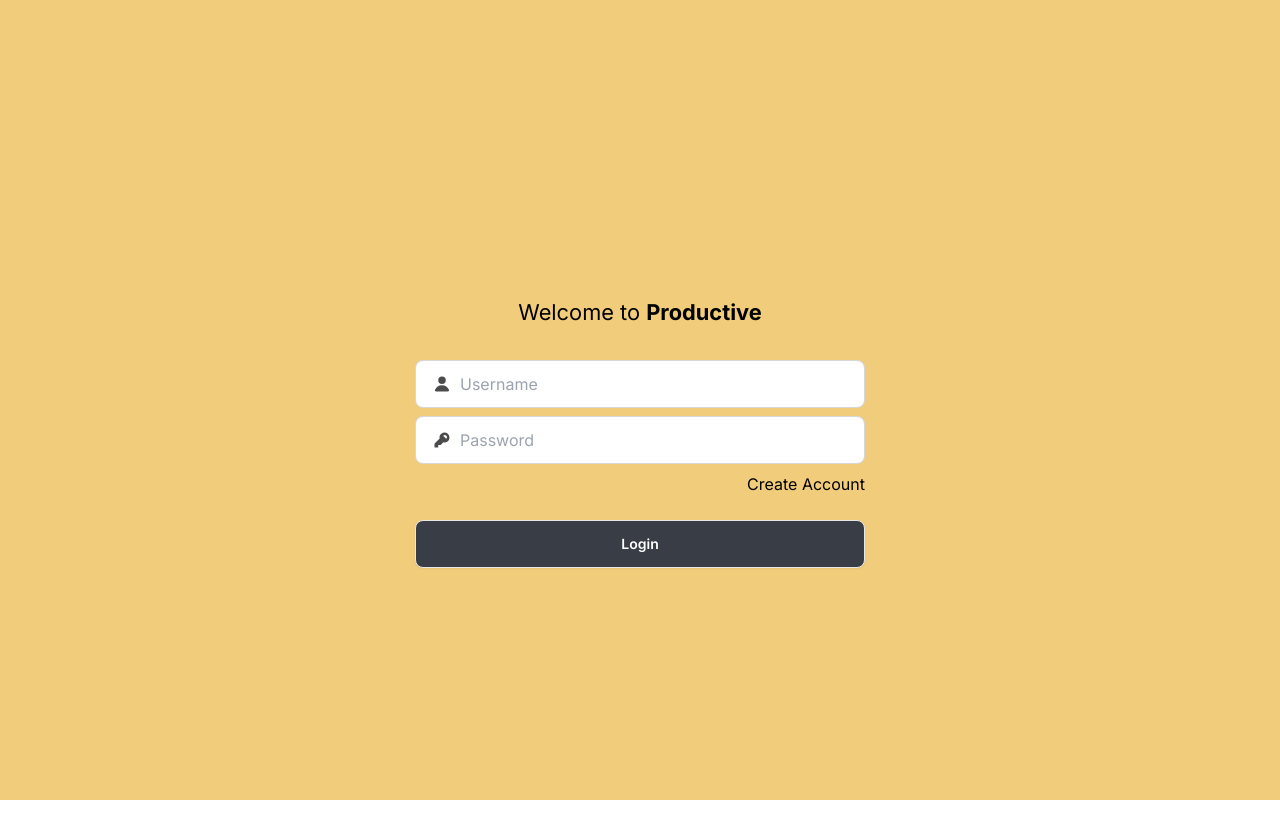
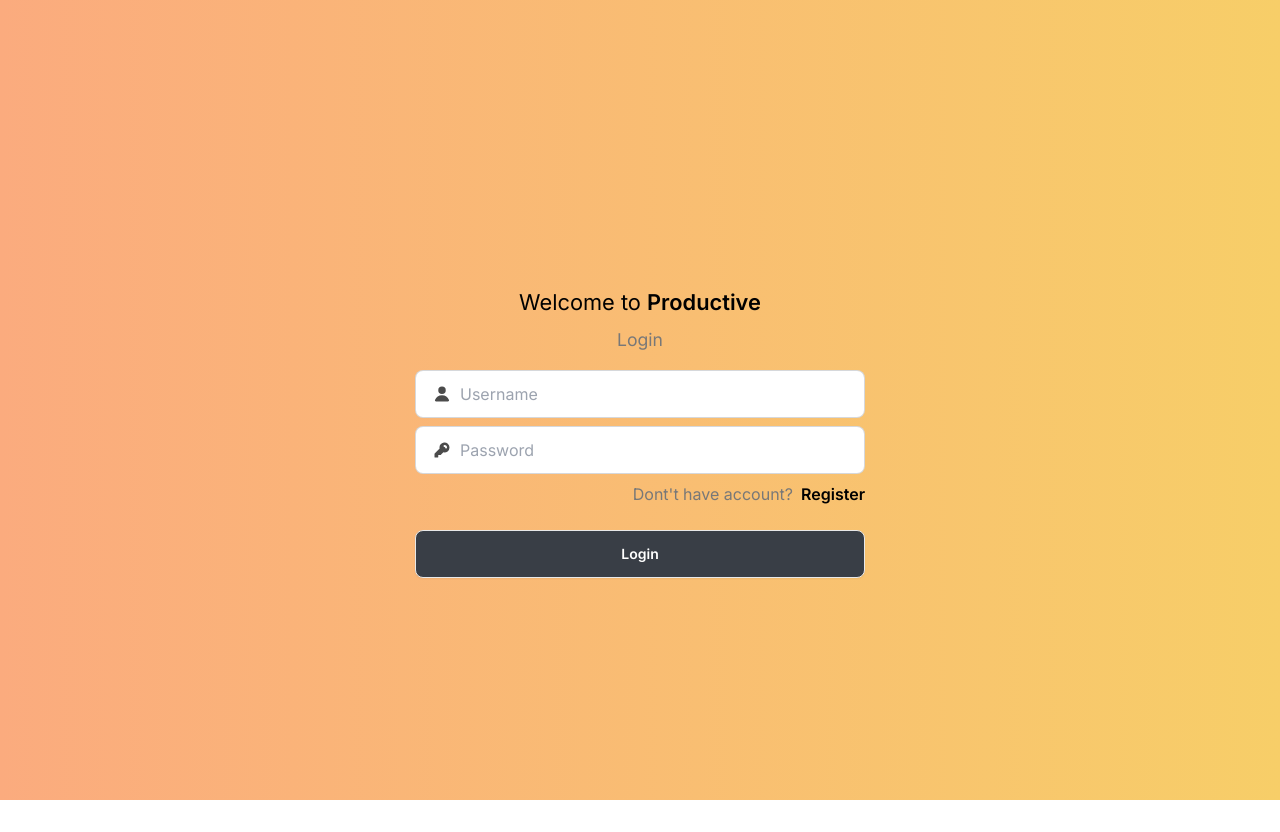
Before and after one commit to KwiecienKamil/Productive, a Next.js app: page / in a window 1280 px wide. Built offline with nearby package versions, Linux system fonts and the light colour scheme.

Commit message:
Forms / Login route

```diff
--- /dev/null
+++ b/src/app/api/login/route.ts
@@ -0,0 +1,10 @@
+import { NextResponse } from "next/server";
+
+export async function POST(req: Request) {
+  const { username, password } = await req.json();
+  if (username) {
+    NextResponse.json({ username, password });
+  } else {
+    NextResponse.json({ message: "No user found" });
+  }
+}
--- /dev/null
+++ b/src/app/components/LoginForm.tsx
@@ -0,0 +1,105 @@
+"use client";
+import axios from "axios";
+import Link from "next/link";
+import { useRouter } from "next/navigation";
+import React, { FC, FormEvent, useState } from "react";
+
+const LoginForm: FC = () => {
+  const [username, setUsername] = useState("");
+  const [password, setPassword] = useState("");
+  const router = useRouter();
+
+  // const handleSubmit = async (e: FormEvent) => {
+  //   e.preventDefault();
+  //   axios.post("http://localhost:3000/api", {
+  //     username,
+  //     password,
+  //   });
+  //   setUsername("");
+  //   setPassword("");
+  //   router.push("/");
+  // };
+
+  const handleLogin = async (e: FormEvent) => {
+    e.preventDefault();
+    axios.post("http://localhost:3000/api/login", {
+      username,
+      password,
+    });
+    setUsername("");
+    setPassword("");
+  };
+  return (
+    <form
+      className="flex flex-col gap-2 w-[450px] pt-2 rounded-xl"
+      method="post"
+    >
+      <label
+        htmlFor="username"
+        className="input input-bordered flex items-center gap-2"
+      >
+        <svg
+          xmlns="http://www.w3.org/2000/svg"
+          viewBox="0 0 16 16"
+          fill="currentColor"
+          className="w-5 h-5 opacity-70"
+        >
+          <path d="M8 8a3 3 0 1 0 0-6 3 3 0 0 0 0 6ZM12.735 14c.618 0 1.093-.561.872-1.139a6.002 6.002 0 0 0-11.215 0c-.22.578.254 1.139.872 1.139h9.47Z" />
+        </svg>
+        <input
+          type="text"
+          className="grow"
+          placeholder="Username"
+          onChange={(e) => setUsername(e.target.value)}
+          value={username}
+          name="username"
+          id="username"
+        />
+      </label>
+      <label
+        htmlFor="password"
+        className="input input-bordered flex items-center gap-2"
+      >
+        <svg
+          xmlns="http://www.w3.org/2000/svg"
+          viewBox="0 0 16 16"
+          fill="currentColor"
+          className="w-5 h-5 opacity-70"
+        >
+          <path
+            fillRule="evenodd"
+            d="M14 6a4 4 0 0 1-4.899 3.899l-1.955 1.955a.5.5 0 0 1-.353.146H5v1.5a.5.5 0 0 1-.5.5h-2a.5.5 0 0 1-.5-.5v-2.293a.5.5 0 0 1 .146-.353l3.955-3.955A4 4 0 1 1 14 6Zm-4-2a.75.75 0 0 0 0 1.5.5.5 0 0 1 .5.5.75.75 0 0 0 1.5 0 2 2 0 0 0-2-2Z"
+            clipRule="evenodd"
+          />
+        </svg>
+        <input
+          type="password"
+          className="grow"
+          placeholder="Password"
+          onChange={(e) => setPassword(e.target.value)}
+          value={password}
+          name="password"
+          id="password"
+        />
+      </label>
+      <div className=" flex items-center justify-end gap-2">
+        <p className="text-[#787878]">Dont't have account?</p>
+        <Link
+          href="/register"
+          className="hover:text-black text-black font-semibold"
+        >
+          Register
+        </Link>
+      </div>
+      <button
+        type="submit"
+        className="btn bg-sec text-white hover:bg-[#23262b] mt-4"
+        onClick={handleLogin}
+      >
+        Login
+      </button>
+    </form>
+  );
+};
+
+export default LoginForm;
--- a/src/app/components/ReusableForm.tsx
+++ /dev/null
@@ -1,50 +0,0 @@
-"use client";
-import Link from "next/link";
-import React, { FC } from "react";
-import { RegisterFormProps } from "../types/types";
-
-const ReusableForm: FC<RegisterFormProps> = (...props) => {
-  return (
-    <form className="flex flex-col gap-2 w-[450px]">
-      <label className="input input-bordered flex items-center gap-2">
-        <svg
-          xmlns="http://www.w3.org/2000/svg"
-          viewBox="0 0 16 16"
-          fill="currentColor"
-          className="w-5 h-5 opacity-70"
-        >
-          <path d="M8 8a3 3 0 1 0 0-6 3 3 0 0 0 0 6ZM12.735 14c.618 0 1.093-.561.872-1.139a6.002 6.002 0 0 0-11.215 0c-.22.578.254 1.139.872 1.139h9.47Z" />
-        </svg>
-        <input type="text" className="grow" placeholder="Username" />
-      </label>
-      <label className="input input-bordered flex items-center gap-2">
-        <svg
-          xmlns="http://www.w3.org/2000/svg"
-          viewBox="0 0 16 16"
-          fill="currentColor"
-          className="w-5 h-5 opacity-70"
-        >
-          <path
-            fillRule="evenodd"
-            d="M14 6a4 4 0 0 1-4.899 3.899l-1.955 1.955a.5.5 0 0 1-.353.146H5v1.5a.5.5 0 0 1-.5.5h-2a.5.5 0 0 1-.5-.5v-2.293a.5.5 0 0 1 .146-.353l3.955-3.955A4 4 0 1 1 14 6Zm-4-2a.75.75 0 0 0 0 1.5.5.5 0 0 1 .5.5.75.75 0 0 0 1.5 0 2 2 0 0 0-2-2Z"
-            clipRule="evenodd"
-          />
-        </svg>
-        <input type="password" className="grow" placeholder="Password" />
-      </label>
-      <div className="text-end">
-        <Link href="/register" className="hover:text-black">
-          Create Account
-        </Link>
-      </div>
-      <button
-        type="submit"
-        className="btn bg-sec text-white hover:bg-[#23262b] mt-4"
-      >
-        Login
-      </button>
-    </form>
-  );
-};
-
-export default ReusableForm;
--- a/src/app/components/ui/NavButton.tsx
+++ b/src/app/components/ui/NavButton.tsx
@@ -11,7 +11,7 @@
   return (
     <Link
       href={`${followingHref}`}
-      className="font-semibold flex items-center gap-1 py-2 px-3 rounded-lg hover:bg-lightGray duration-300 transition-colors text-xl"
+      className="font-semibold flex items-center gap-1 py-2 px-3 rounded-lg hover:bg-pri duration-300 transition-colors text-xl"
     >
       {children}
     </Link>
--- a/src/app/layout.tsx
+++ b/src/app/layout.tsx
@@ -21,7 +21,7 @@
       <html lang="en">
         <body
           data-theme="emerald"
-          className="h-screen px-[15%] flex justify-between pt-8 font-inter text-black bg-[#F1CC7B] overflow-hidden"
+          className="h-screen px-[15%] flex justify-between pt-8 font-inter text-black bg-gradient-to-r from-[#FBAB7E] to-[#F7CE68] overflow-hidden"
         >
           {children}
         </body>
--- a/src/app/page.tsx
+++ b/src/app/page.tsx
@@ -1,12 +1,14 @@
-import ReusableForm from "./components/ReusableForm";
+import LoginForm from "./components/LoginForm";
+import ReusableForm from "./components/LoginForm";
 
 export default function Home() {
   return (
-    <div className="flex flex-col items-center justify-center h-screen w-full ">
-      <p className="text-2xl pb-8 text-center ">
-        Welcome to <span className="font-bold">Productive</span>
+    <div className="h-screen w-full flex-col flex items-center justify-center ">
+      <p className="text-2xl pb-2 text-center">
+        Welcome to <span className="font-semibold">Productive</span>
       </p>
-      <ReusableForm />
+      <p className="text-[#787878] pb-2 text-xl">Login</p>
+      <LoginForm />
     </div>
   );
 }
--- a/src/app/register/page.tsx
+++ b/src/app/register/page.tsx
@@ -22,16 +22,14 @@
 
   return (
     <div className="h-screen w-full flex-col flex items-center justify-center ">
-      <p className="text-2xl pb-12 text-center">
+      <p className="text-2xl pb-2 text-center">
         Welcome to <span className="font-semibold">Productive</span>
       </p>
+      <p className="text-[#787878] pb-2 text-xl">Register</p>
       <form
-        className="flex flex-col gap-2 w-[450px] bg-white p-8 rounded-xl"
+        className="flex flex-col gap-2 w-[450px] pt-2 rounded-xl"
         method="post"
       >
-        <h2 className="text-center text-2xl text-sec pb-4 font-bold">
-          Register
-        </h2>
         <label
           htmlFor="username"
           className="input input-bordered flex items-center gap-2"
@@ -82,7 +80,7 @@
         </label>
         <div className=" flex items-center justify-end gap-2">
           <p className="text-[#787878]">Already have account?</p>
-          <Link href="/login" className="hover:text-black text-[#d8ad50]">
+          <Link href="/" className="hover:text-black text-black font-semibold">
             Login
           </Link>
         </div>
--- a/src/app/utils/Helpers.tsx
+++ b/src/app/utils/Helpers.tsx
@@ -9,7 +9,7 @@
     id: 1,
     icon: <FaHome />,
     text: "Home",
-    href: "/",
+    href: "/dashboard",
   },
   {
     id: 2,
```
